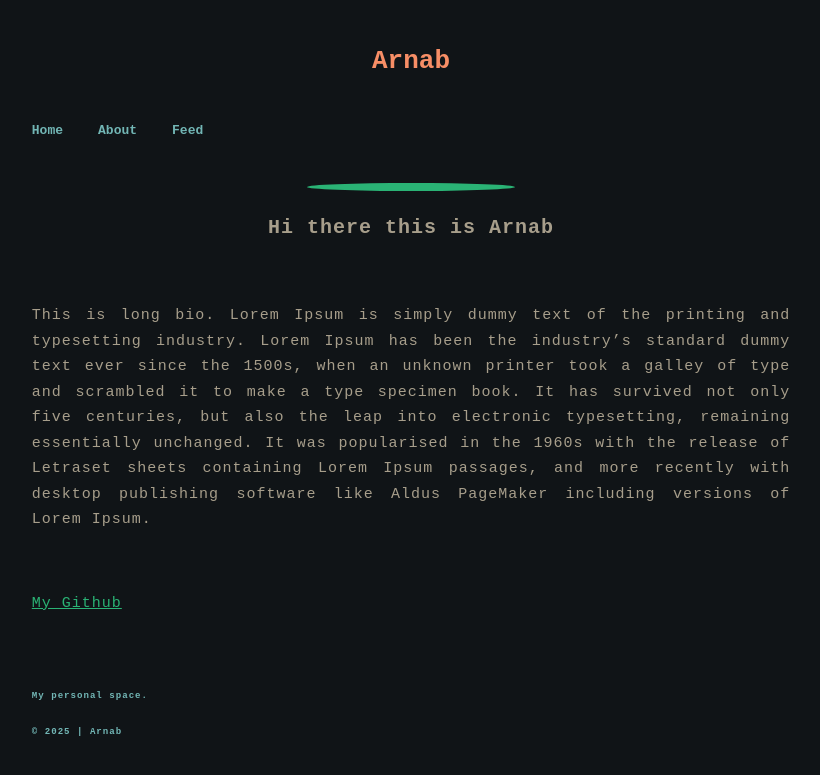
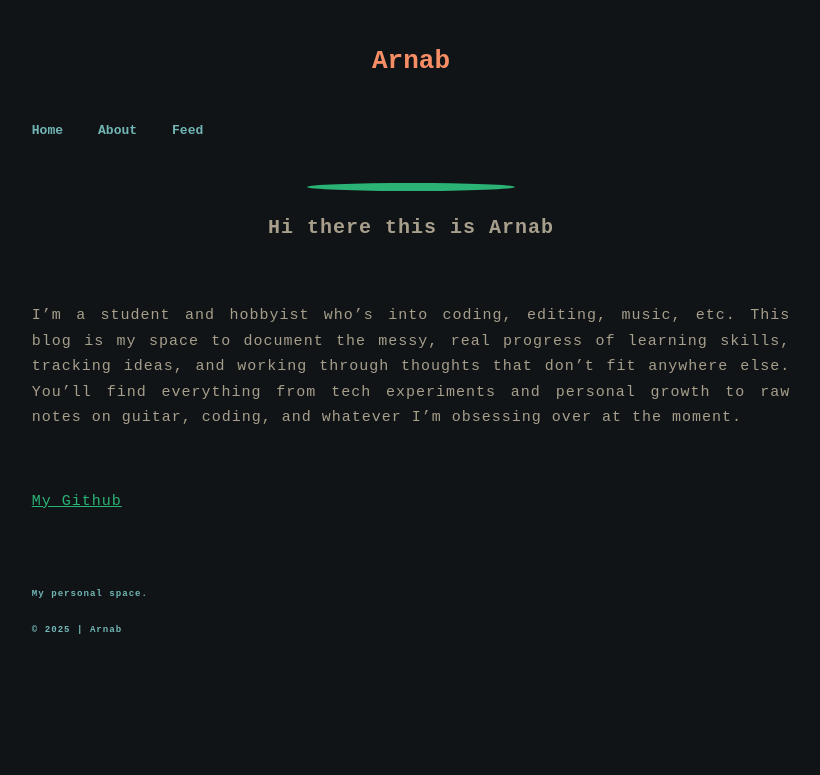
Before and after one commit to heyarnab/blog, a Jekyll site: the page built from about.md, in a window 1280 px wide. Shown: the top 775 px of the page, without its empty margins (229-1049 px from the left). Built offline with Jekyll 4.4.1, drawn with Linux system fonts in a browser that asks for light colours.

Commit message:
Update about.md

```diff
--- a/about.md
+++ b/about.md
@@ -4,8 +4,7 @@ layout: about
 short_bio: Hi there this is Arnab
 ---
 
-This is long bio.
-Lorem Ipsum is simply dummy text of the printing and typesetting industry. Lorem Ipsum has been the industry's standard dummy text ever since the 1500s, when an unknown printer took a galley of type and scrambled it to make a type specimen book. It has survived not only five centuries, but also the leap into electronic typesetting, remaining essentially unchanged. It was popularised in the 1960s with the release of Letraset sheets containing Lorem Ipsum passages, and more recently with desktop publishing software like Aldus PageMaker including versions of Lorem Ipsum.
+I'm a student and hobbyist who’s into coding, editing, music, etc. This blog is my space to document the messy, real progress of learning skills, tracking ideas, and working through thoughts that don’t fit anywhere else. You’ll find everything from tech experiments and personal growth to raw notes on guitar, coding, and whatever I’m obsessing over at the moment.
 
 
 [My Github](http://github.com/heyarnab)
```
